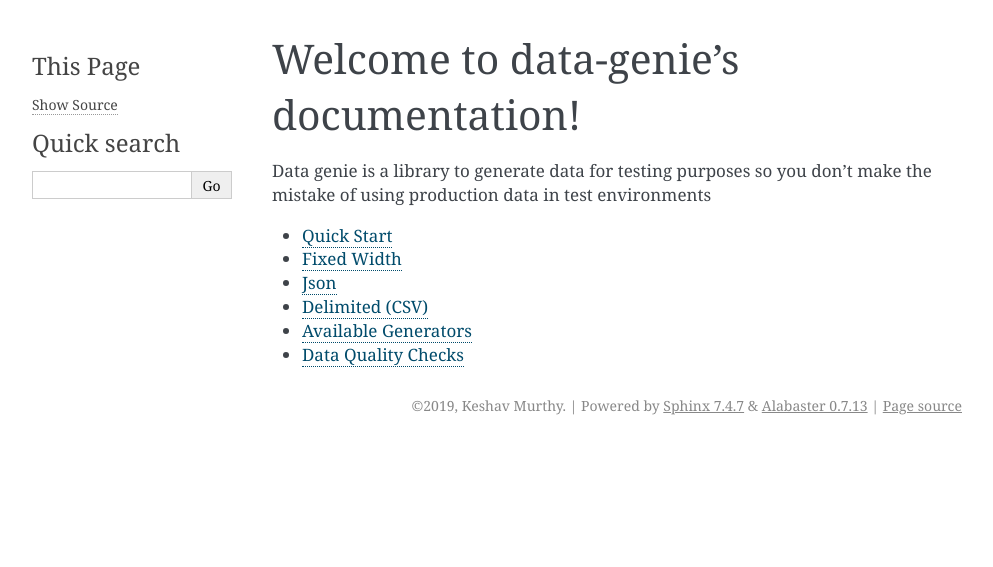
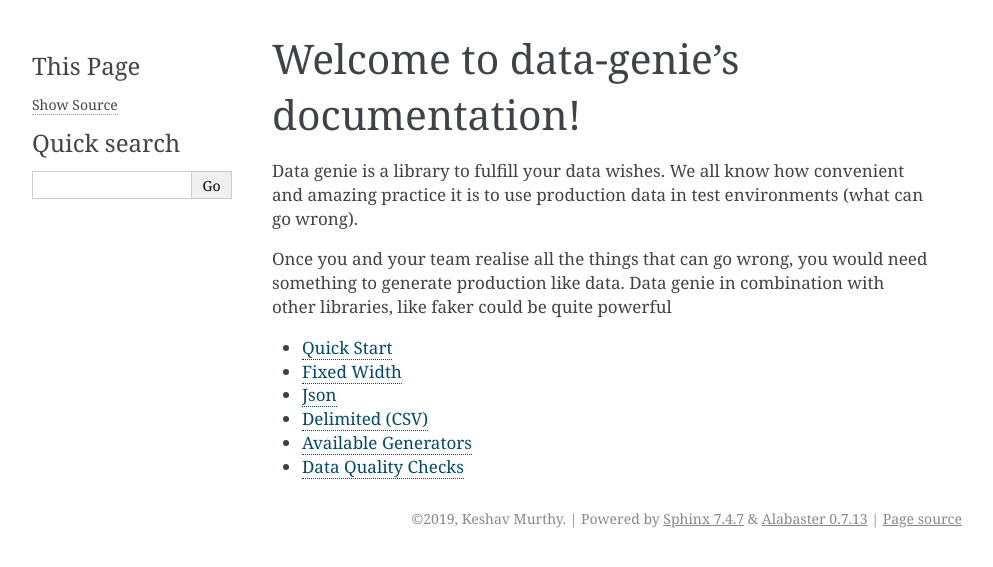
Before and after one commit to mkeshav/data-genie, a Sphinx documentation site: the page built from docs/index.rst, in a window 1280 px wide. Shown: the top 567 px of the page, without its empty margins (148-1141 px from the left). Built offline with Sphinx 7.4.7, drawn with Linux system fonts in a browser that asks for light colours.

Commit message:
Update documentation

```diff
--- a/docs/index.rst
+++ b/docs/index.rst
@@ -5,8 +5,14 @@
 
 Welcome to data-genie's documentation!
 ======================================
-Data genie is a library to generate data for testing purposes
-so you don't make the mistake of using production data in test environments
+Data genie is a library to fulfill your data wishes.
+We all know how convenient and amazing practice it is to use
+production data in test environments (what can go wrong).
+
+Once you and your team realise all the things that can go wrong,
+you would need something to generate production like data.
+Data genie in combination with other libraries, like faker could be
+quite powerful
 
 .. toctree::
    :maxdepth: 2
```
Also changed, not shown: README.md (+1 -1 lines), docs/quickstart.rst (+10 -0 lines).
